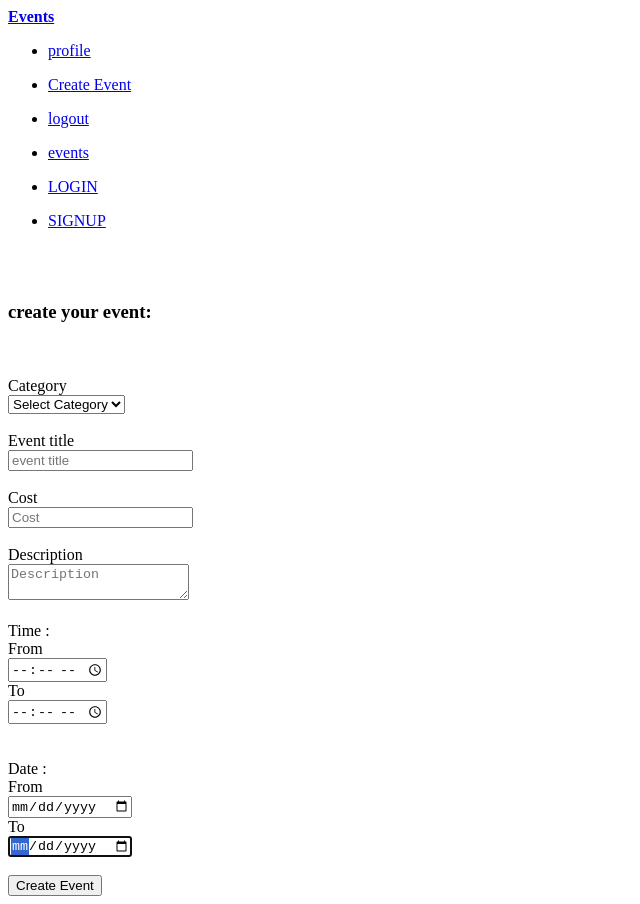
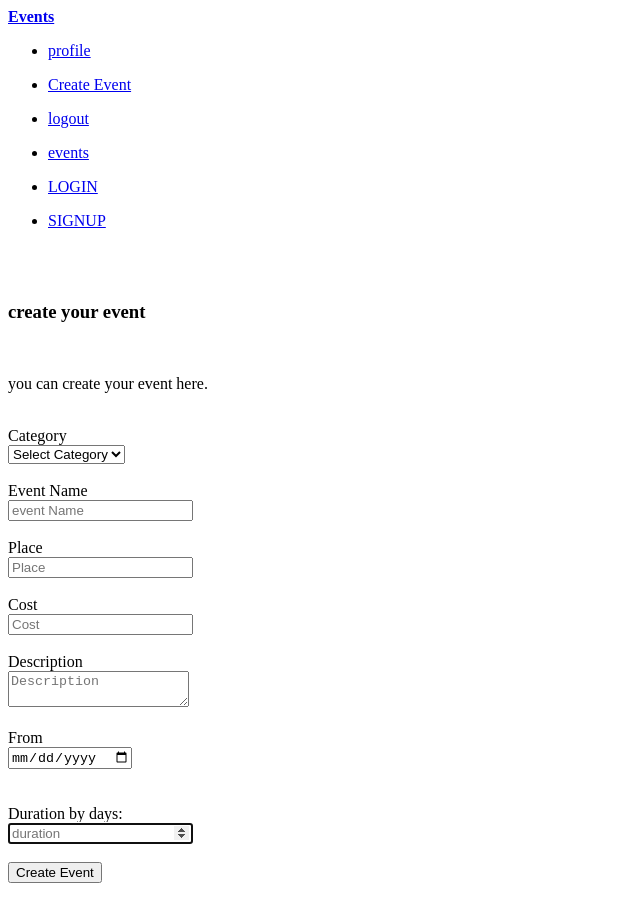
Before and after one commit to RBK-Ragnarok/Event-Manager, a React app: page /create in a window 1280 px wide. Shown: the whole page, without its empty margins (0-640 px from the left). Built offline with nearby package versions, Linux system fonts and the light colour scheme; the HTML template or start-up script is replaced by a standard one.

Commit message:
save the data from crete event to the database

```diff
--- a/react-client/src/components/CreateEvent.jsx
+++ b/react-client/src/components/CreateEvent.jsx
@@ -8,34 +8,59 @@ import Home from './Home.jsx';
 class CreateEvent extends React.Component {
     constructor(props) {
         super(props);
-        this.state = {states:{
-        category: '',
-        EventTitle: '',
-        cost: '',
-        description:'',
-        from: '',
-        to: ''},
-        dateFrom: '',
-        dateTo: ''
+        this.state = {
+          eventName: '',
+          duration: '',
+          startDate: '',
+          place:'',
+          eventType: '',
+          cost: '',
+          description: '',
+          message:''
         }
         this.onChange = this.onChange.bind(this);
+        this.create = this.create.bind(this);
     }
     onChange(e) {
-        var states = this.state.states;
         var name = e.target.name;
         var value = e.target.value;
-        states[name] = value;
-        this.setState({states:states});
-    };
+        //[name] = value;
+        this.setState({[name]:value});
+    }
+
+    create() {
+      var that = this
+
+      $.ajax({
+        url: '/event',
+        type: 'POST',
+        data: this.state,
+        success: (data) => {
+          console.log('event added')
+          that.setState({message:'Event Adeed'})
+        },
+        error: (err) => {
+          console.log('err', err);
+        }
+      })
+    }
+
     render() {
         return (
           <div>
           <div>
              <h3 className="form-Signup-heading">
-                    <b>create your event:</b>
-                  </h3>
+                    <b>create your event</b>
+              </h3>
             </div>
           <br/>
+          <Row>
+         <Col md={1}>
+         </Col>
+         <Col md={3}>
+          <p>you can create your event here.</p>
+          </Col>
+          </Row>
          <div  className="container wrapper well"><br />
          <form >
 
@@ -48,7 +73,7 @@ class CreateEvent extends React.Component {
          <Col md={3}>
          <label>
          <div className="form-group">
-           <select name = "category" className="form-control selectpicker btn btn-default">
+           <select name = "eventType" className="form-control selectpicker btn btn-default" onChange = {this.onChange}>
              <option value="Select">Select Category</option>
              <option value="Driver">Wedding</option>
              <option value="Home Maintenance">Birthdays</option>
@@ -64,14 +89,28 @@ class CreateEvent extends React.Component {
          <Col md={1}>
          </Col>
          <Col md={2}>
-         <span id="textcolor">Event title</span>
+         <span id="textcolor">Event Name</span>
          </Col>
          <Col md={3}>
          <label >
-         <FormControl maxLength={20} type="text" name="eventTitle" placeholder = "event title" autoFocus required  />
+         <FormControl maxLength={20} type="text" name="eventName" onChange = {this.onChange} placeholder = "event Name" autoFocus required value={this.state.eventName}/>
          </label>
          </Col>
          </Row>
+         <br />
+
+         <Row>
+         <Col md={1}>
+         </Col>
+         <Col md={2}>
+         <span id="textcolor">Place</span>
+         </Col>
+         <Col md={3}>
+         <label >
+         <FormControl maxLength={20} type="text" name="place" onChange = {this.onChange} placeholder = "Place" autoFocus required value={this.state.place} />
+         </label>
+         </Col>
+        </Row>
          <br />
 
          <Row>
@@ -82,7 +121,7 @@ class CreateEvent extends React.Component {
          </Col>
          <Col md={3}>
          <label >
-         <FormControl maxLength={20} type="text" name="cost" placeholder = "Cost" autoFocus required  />
+         <FormControl maxLength={20} type="text" name="cost" onChange = {this.onChange} placeholder = "Cost" autoFocus required value={this.state.cost}/>
          </label>
          </Col>
         </Row>
@@ -96,59 +135,42 @@ class CreateEvent extends React.Component {
          </Col>
          <Col md={8}>
          <label >
-         <FormControl id="txtArea" componentClass="textarea"  maxLength={150} name="description" placeholder = "Description" autoFocus required  />
-         </label></Col>
-
+         <FormControl id="txtArea" componentClass="textarea"  maxLength={150} name="description" onChange = {this.onChange} placeholder = "Description" autoFocus required value={this.state.description}/>
+         </label>
+         </Col>
          <Col md={1}>
          </Col>
          </Row><br />
 
          <Row>
-         <Col md={1} id="textcolor">
-         Time :
+         <Col md={1}>
          </Col>
          <Col md={2}>
          <span id="textcolor">From</span>
          </Col>
          <Col md={3}>
          <label >
-         <FormControl type = "time" name = "from" placeholder = "From" autoFocus required  />
-         </label> </Col>
-         <Col md={2}>
-         <span id="textcolor">To</span>
+         <FormControl type = "date" name = "startDate" onChange = {this.onChange} placeholder = "Start Date" autoFocus required value={this.state.startDate}/>
+         </label>
          </Col>
-         <Col md={2}>
-         <label >
-         <FormControl type = "time" name = "to" placeholder = "To" autoFocus required  />
-         </label></Col>
          <Col md={1}>
          </Col>
          </Row><br /><br />
          <Row>
          <Col md={1} id="textcolor">
-         Date :
          </Col>
          <Col md={2}>
-         <span id="textcolor">From</span>
+         <span id="textcolor">Duration by days:</span>
          </Col>
          <Col md={3}>
          <label >
-         <FormControl type = "date" name = "dateFrom" placeholder = "Date" autoFocus required  />
+         <FormControl type = "number" name = "duration" onChange = {this.onChange} placeholder = "duration" autoFocus required value={this.state.duration}/>
          </label> </Col>
-         <Col md={2}>
-         <span id="textcolor">To</span>
-         </Col>
-         <Col md={2}>
-         <label >
-         <FormControl type = "date" name = "dateTo" placeholder = "Date" autoFocus required  />
-         </label></Col>
-         <Col md={1}>
-         </Col>
-
          </Row><br />
-             <Button id="jobb" className="col-xs-4 col-xs-offset-4" type="submit" bsSize="large" >
+             <Button id="jobb" bsStyle="primary" className="col-xs-4 col-xs-offset-4" onClick={this.create} type="submit" bsSize="large" >
                 Create Event
              </Button>
+             <h3 className="SuccessMessage">{this.state.message}</h3>
          </form>
          </div>
 
--- a/react-client/src/components/Home.jsx
+++ b/react-client/src/components/Home.jsx
@@ -51,7 +51,7 @@ class Home extends Component {
 					<h2>Description:</h2>
 					<p>hellooooooo</p>
 				</div>
-        <footer className='navbar-fixed-bottom footer'>
+        <footer className='navbar-bottom footer'>
           <div className='container'>
             <div className='row'>
               <h4> Contact Us :</h4>
--- a/react-client/src/components/Signup.jsx
+++ b/react-client/src/components/Signup.jsx
@@ -13,7 +13,10 @@ class Signup extends React.Component {
       username: '',
       password: '',
       email: '',
-      loggedIn: false
+      loggedIn: false,
+      age: '',
+      gender: '',
+      about: '',
     }
     this.onChange = this.onChange.bind(this)
     this.Signup = this.Signup.bind(this)
@@ -68,7 +71,10 @@ class Signup extends React.Component {
             <form className='form-Signup'>
               <FormControl type='text' className='form-control' name='username' onChange={this.onChange} placeholder='Username' required autoFocus value={this.state.username} /><br />
               <FormControl type='password' className='form-control' name='password' onChange={this.onChange} placeholder='Password' required value={this.state.password} /><br />
-              <FormControl type='email' className='form-control' name='email' onChange={this.onChange} placeholder='email' required value={this.state.email} /><br />
+              <FormControl type='email' className='form-control' name='email' onChange={this.onChange} placeholder='Email' required value={this.state.email} /><br />
+              <FormControl type='age' className='form-control' name='age' onChange={this.onChange} placeholder='Age' required value={this.state.age} /><br />
+
+              <FormControl type='about' className='form-control' name='about' onChange={this.onChange} placeholder='About' required value={this.state.about} /><br />
               <Router>
                 <Link to='/' ><button className='col-xs-4 col-xs-offset-4' type='Submit' onClick={this.Signup}>Signup</button></Link>
               </Router>
```
